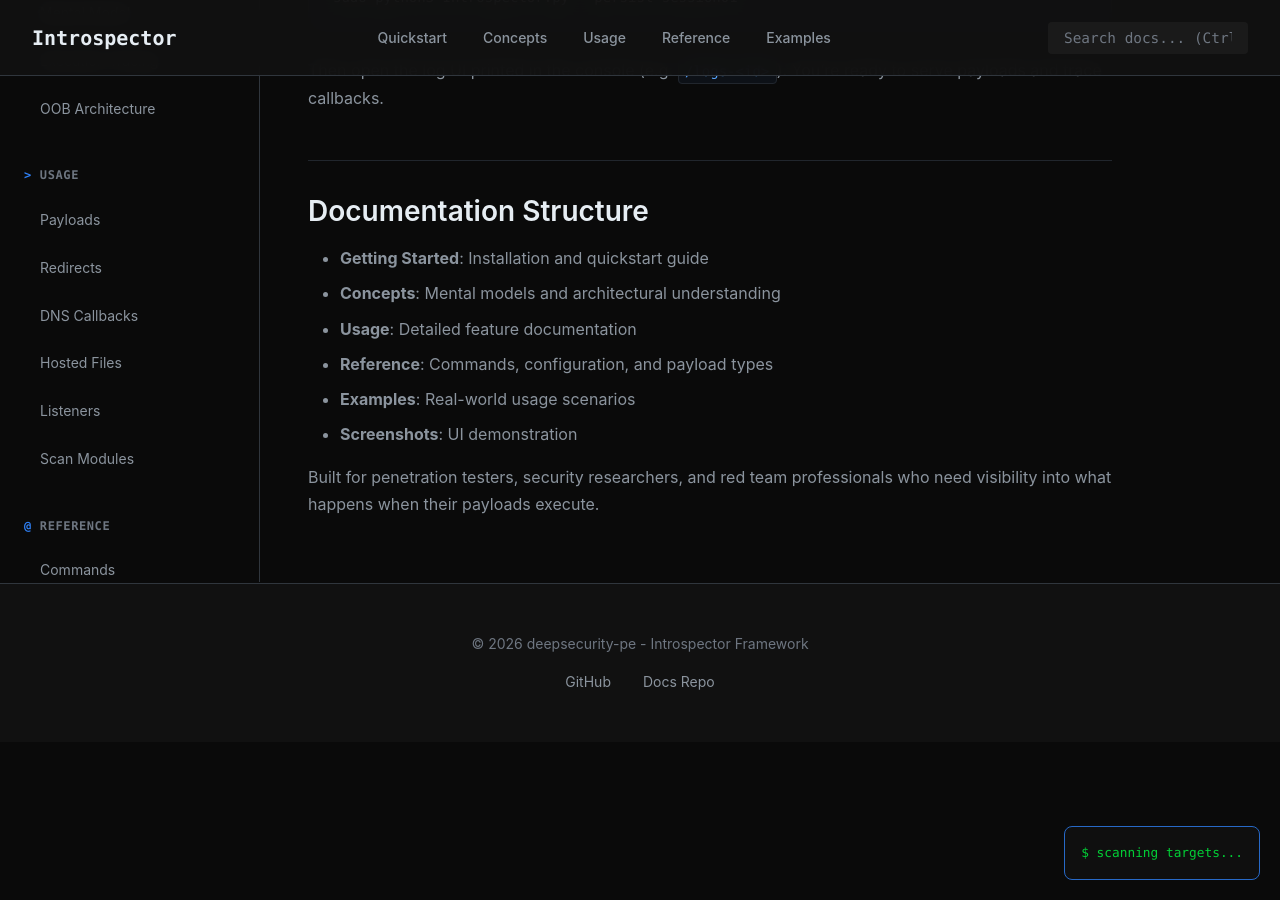
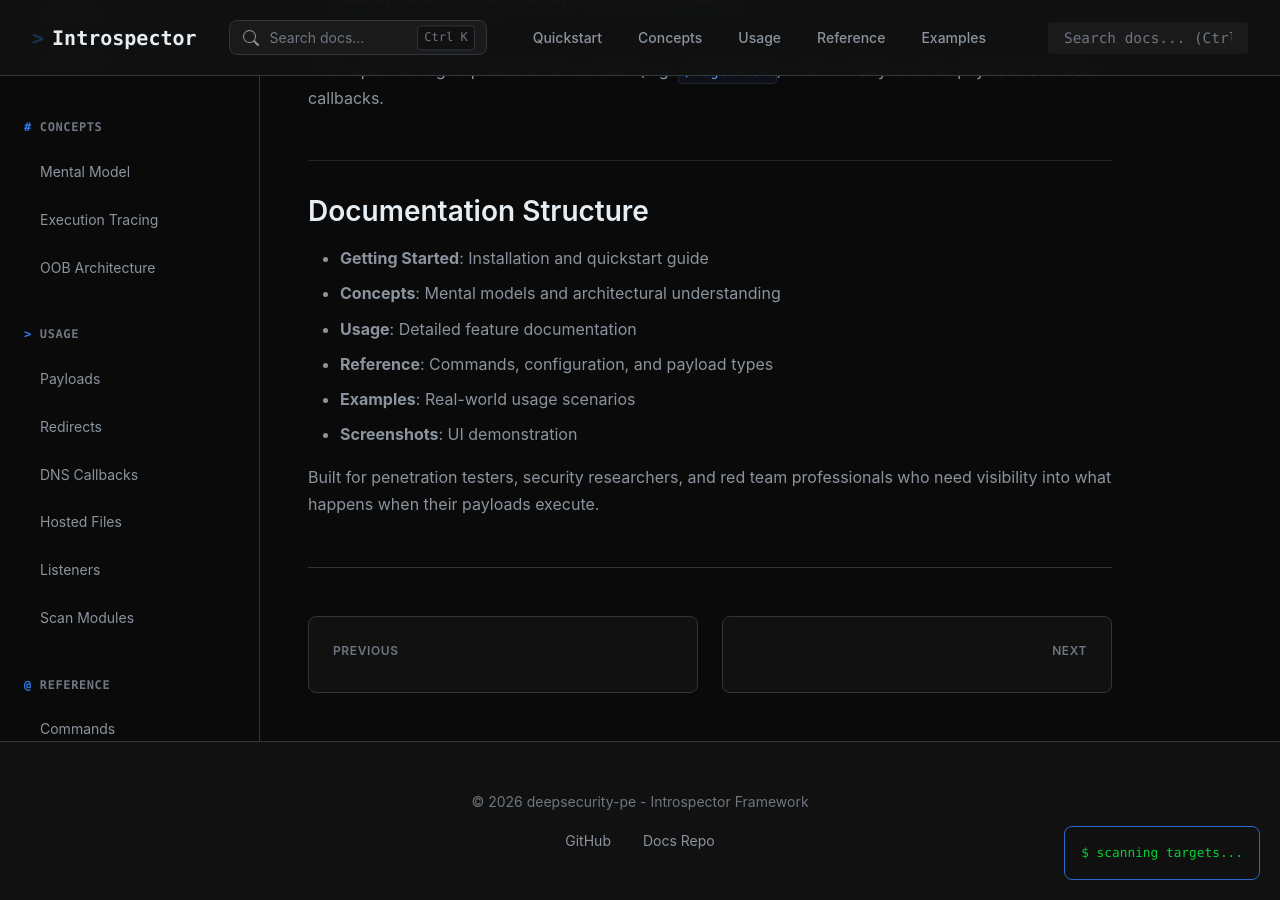
Before and after one commit to Dedal0/Introspector-Docs, a Jekyll site: the page built from index.md, in a window 1280 px wide and 900 px high, scrolled down 1707 px. Built offline with Jekyll 4.4.1, drawn with Linux system fonts in a browser that asks for light colours; our own code applies the rules of GitHub Pages for plain Markdown files.

Commit message:
Enhance layout with search bar and navigation features
Added search bar, breadcrumbs, and page navigation.

```diff
--- a/_layouts/default.html
+++ b/_layouts/default.html
@@ -13,8 +13,16 @@
   <header class="site-header">
     <div class="header-content">
       <a href="{{ '/' | relative_url }}" class="site-title">
-        {{ site.title }}
+        <span class="title-prompt">></span>
+        <span class="title-text">{{ site.title }}</span>
       </a>
+
+      <!-- Search Bar -->
+      <div class="search-container">
+        <input type="text" class="search-box" placeholder="Search docs..." id="search-input">
+        <kbd class="search-shortcut">Ctrl K</kbd>
+      </div>
+
       <nav>
         <ul class="main-nav">
           <li class="nav-item"><a href="{{ '/getting-started/quickstart/' | relative_url }}">Quickstart</a></li>
@@ -33,6 +41,37 @@
     </aside>
 
     <main class="main-content">
+      <!-- Breadcrumbs -->
+      {% if page.url != "/" and page.url != "/index.html" %}
+      <nav class="breadcrumbs" aria-label="Breadcrumb">
+        <ol>
+          <li><a href="{{ '/' | relative_url }}">
+            <svg width="16" height="16" viewBox="0 0 16 16" fill="currentColor">
+              <path d="M8.707 1.5a1 1 0 0 0-1.414 0L.646 8.146a.5.5 0 0 0 .708.708L2 8.207V13.5A1.5 1.5 0 0 0 3.5 15h9a1.5 1.5 0 0 0 1.5-1.5V8.207l.646.647a.5.5 0 0 0 .708-.708L13 5.793V2.5a.5.5 0 0 0-.5-.5h-1a.5.5 0 0 0-.5.5v1.293L8.707 1.5ZM13 7.207V13.5a.5.5 0 0 1-.5.5h-9a.5.5 0 0 1-.5-.5V7.207l5-5 5 5Z"/>
+            </svg>
+          </a></li>
+          {% assign path_parts = page.url | split: '/' %}
+          {% assign current_path = '' %}
+          {% for part in path_parts %}
+            {% if part != '' and part != 'index.html' %}
+              {% assign current_path = current_path | append: '/' | append: part %}
+              {% assign is_last = forloop.last %}
+              <li>
+                <span class="breadcrumb-separator">›</span>
+                {% if is_last %}
+                  <span class="breadcrumb-current">{{ part | replace: '-', ' ' | replace: '.html', '' | capitalize }}</span>
+                {% else %}
+                  <a href="{{ current_path | relative_url }}">{{ part | replace: '-', ' ' | capitalize }}</a>
+                {% endif %}
+              </li>
+            {% endif %}
+          {% endfor %}
+        </ol>
+      </nav>
+      {% endif %}
+
+      <!-- Hero Section for Home -->
+      {% if page.hero %}
       <div class="button-grid">
         {% for btn in page.hero.buttons %}
           <a href="{{ btn.url }}" class="hacker-btn">
@@ -44,12 +83,53 @@
           </a>
         {% endfor %}
       </div>
-
-      {% if page.title and page.show_title != false %}
-      <h1>{{ page.title }}</h1>
       {% endif %}
 
-      {{ content }}
+      <!-- Page Title -->
+      {% if page.title and page.show_title != false %}
+      <div class="page-header">
+        <h1>{{ page.title }}</h1>
+        {% if page.description %}
+        <p class="page-description">{{ page.description }}</p>
+        {% endif %}
+      </div>
+      {% endif %}
+
+      <!-- Main Content -->
+      <div class="content-wrapper">
+        {{ content }}
+      </div>
+
+      <!-- Page Navigation -->
+      {% if page.show_nav != false %}
+      <nav class="page-nav">
+        {% assign pages = site.pages | sort: 'nav_order' %}
+        {% assign current_index = -1 %}
+        {% for p in pages %}
+          {% if p.url == page.url %}
+            {% assign current_index = forloop.index0 %}
+            {% break %}
+          {% endif %}
+        {% endfor %}
+
+        {% if current_index > 0 %}
+          {% assign prev_page = pages[current_index | minus: 1] %}
+          <a href="{{ prev_page.url | relative_url }}" class="nav-prev">
+            <span class="nav-label">Previous</span>
+            <span class="nav-title">{{ prev_page.title }}</span>
+          </a>
+        {% endif %}
+
+        {% assign next_index = current_index | plus: 1 %}
+        {% if next_index < pages.size %}
+          {% assign next_page = pages[next_index] %}
+          <a href="{{ next_page.url | relative_url }}" class="nav-next">
+            <span class="nav-label">Next</span>
+            <span class="nav-title">{{ next_page.title }}</span>
+          </a>
+        {% endif %}
+      </nav>
+      {% endif %}
     </main>
   </div>
 
@@ -64,5 +144,7 @@
   </footer>
 
   <script src="{{ '/assets/js/search.js' | relative_url }}"></script>
+  <script src="{{ '/assets/js/code-copy.js' | relative_url }}"></script>
+  <script src="{{ '/assets/js/keyboard-shortcuts.js' | relative_url }}"></script>
 </body>
 </html>
```
